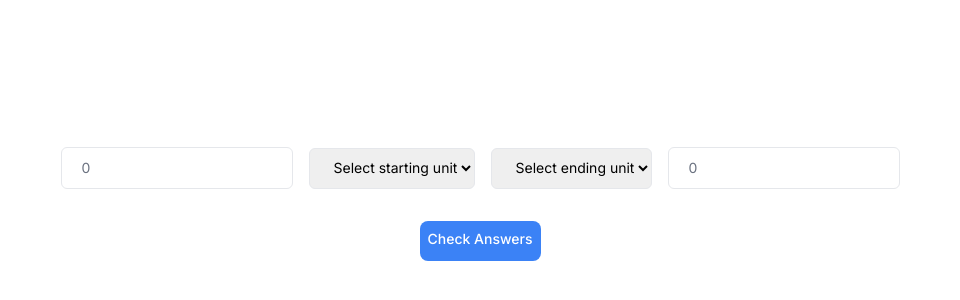
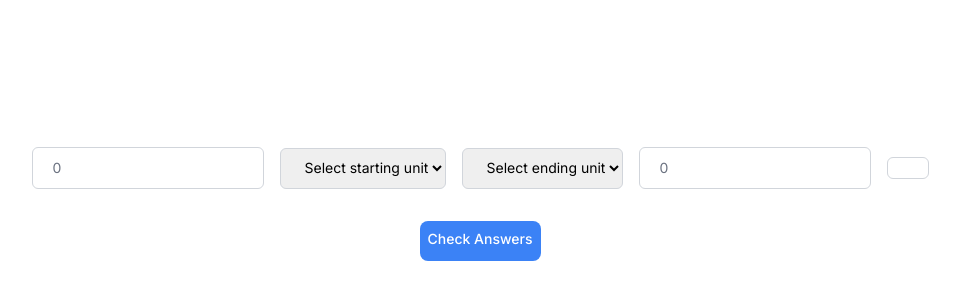
Before and after one commit to sjohnamson/unit-converter, a Next.js app: page / in a window 1280 px wide. Shown: the part 212-512 px from the top of the page, without its empty margins (160-1120 px from the left). Built offline with nearby package versions, Linux system fonts and the light colour scheme.

Commit message:
Refactor conditional rendering for Results filed

```diff
--- a/src/app/lib/converters.ts
+++ b/src/app/lib/converters.ts
@@ -1,4 +1,4 @@
-import { questionInputs, VolumeConversionFactors, TemperatureConversionFactors } from "./definitions";
+import { QuestionInputs, VolumeConversionFactors, TemperatureConversionFactors } from "./definitions";
 
 // const temperatureConversionFactors: TemperatureConversionFactors = {
 //     'Kelvin': {
@@ -68,7 +68,7 @@ const volumeConversionFactors: VolumeConversionFactors = {
       },
 };
 
-export function convertTemperature({ inputValue, startingUnit, endingUnit}: questionInputs) {
+export function convertTemperature({ inputValue, startingUnit, endingUnit}: QuestionInputs) {
     if (volumeConversionFactors[startingUnit] && volumeConversionFactors[startingUnit][endingUnit]) {
       return inputValue * volumeConversionFactors[startingUnit][endingUnit];
     } else {
@@ -76,7 +76,7 @@ export function convertTemperature({ inputValue, startingUnit, endingUnit}: ques
     }
   };
 
-  export function convertVolume({ inputValue, startingUnit, endingUnit}: questionInputs) {
+  export function convertVolume({ inputValue, startingUnit, endingUnit}: QuestionInputs) {
     if (volumeConversionFactors[startingUnit] && volumeConversionFactors[startingUnit][endingUnit]) {
       return inputValue * volumeConversionFactors[startingUnit][endingUnit];
     } else {
--- a/src/app/page.tsx
+++ b/src/app/page.tsx
@@ -2,6 +2,7 @@
 
 import Inputs from "./ui/worksheet/inputs";
 import Dropdowns from "./ui/worksheet/dropdowns";
+import Results from "./ui/worksheet/results";
 import { convertTemperature, convertVolume } from "./lib/converters";
 import { temperatures, volumes } from "./lib/units";
 import React, { useState } from "react";
@@ -13,7 +14,6 @@ export default function Home() {
     endingUnit: "",
     studentAnswer: 0,
   });
-  const [correctAnswer, setCorrectAnswer] = useState("");
   const [isCorrect, setIsCorrect] = useState(false);
   const [buttonClicked, setButtonClicked] = useState(false);
 
@@ -24,17 +24,19 @@ export default function Home() {
     }));
   };
 
-  const handleCheckButton = () => {
-    setButtonClicked(true);
+const handleCheckButton = () => {
+  setButtonClicked(true);
 
-    temperatures.includes(questionState.startingUnit)
-      ? setCorrectAnswer(convertTemperature(questionState).toFixed(1))
-      : setCorrectAnswer(convertVolume(questionState).toFixed(1));
+  let answer;
+  if (temperatures.includes(questionState.startingUnit)) {
+    answer = convertTemperature(questionState).toFixed(1);
+  } else {
+    answer = convertVolume(questionState).toFixed(1);
+  }
 
-    correctAnswer === questionState.studentAnswer.toFixed(1)
-      ? setIsCorrect(true)
-      : setIsCorrect(false);
-  };
+  const isAnswerCorrect = answer === questionState.studentAnswer.toFixed(1);
+  setIsCorrect(isAnswerCorrect);
+};
 
   return (
     <main className="flex flex-col min-h-screen items-center justify-center p-4 md:p-24">
@@ -72,18 +74,12 @@ export default function Home() {
           value={questionState.studentAnswer}
           onChange={handleInputChange}
         />
+{/* result is displayed after "check answers" button is clicked */}
+        <Results
+          isCorrect={isCorrect}
+          buttonClicked={buttonClicked}
+        />
 
-        {buttonClicked && (
-          isCorrect ? (
-          <div className="peer block w-90 rounded-md border border-gray-200 py-[10px] pl-5 pr-5 text-sm outline-2 placeholder:text-gray-500">
-            correct
-          </div>
-        ) : (
-          <div className="peer block w-90 rounded-md border border-gray-200 py-[10px] pl-5 pr-5 text-sm outline-2 placeholder:text-gray-500">
-            incorrect
-          </div>
-        )
-        )}
       </div>
       <div className="mt-5 flex gap-2 md:mt-8 md:gap-4">
         <button
--- a/src/app/ui/worksheet/dropdowns.tsx
+++ b/src/app/ui/worksheet/dropdowns.tsx
@@ -11,7 +11,7 @@ return(
     {label}
 </label>
 <select
-  className="peer block w-90 rounded-md border border-gray-200 py-[10px] pl-5 text-sm outline-2 placeholder:text-gray-500"
+  className="peer block w-90 rounded-md border border-gray-300 py-[10px] pl-5 text-sm outline-2 placeholder:text-gray-500"
   value={value}
   onChange={handleChange}
 >
--- a/src/app/ui/worksheet/inputs.tsx
+++ b/src/app/ui/worksheet/inputs.tsx
@@ -13,7 +13,7 @@ return(
     {label}
 </label>
 <input
-  className="peer block w-90 rounded-md border border-gray-200 py-[10px] pl-5 text-sm outline-2 placeholder:text-gray-500"
+  className="peer block w-90 rounded-md border border-gray-300 py-[10px] pl-5 text-sm outline-2 placeholder:text-gray-500"
   placeholder={placeholder}
   onChange={handleChange}
 />
--- /dev/null
+++ b/src/app/ui/worksheet/results.tsx
@@ -0,0 +1,21 @@
+import { ResultsProps } from "@/app/lib/definitions";
+
+const Results: React.FC<ResultsProps> = ({isCorrect, buttonClicked}) => {
+    const getResultDiv = (text: string, border: string, color: string) => (
+        <div className={`peer block w-90 rounded-md border ${border} ${color} py-[10px] pl-5 pr-5 text-sm outline-2 placeholder:text-gray-500`}>
+          {text}
+        </div>
+      );
+
+      const resultContent = buttonClicked ? (
+        isCorrect ? getResultDiv("correct", "border-green-600", "text-green-600") : getResultDiv("incorrect", "border-red-500", "text-red-500")
+      ) : getResultDiv("", "border-gray-300", "text-gray-300");
+
+      return (
+        <div>
+            {resultContent}
+        </div>
+    );
+};
+
+export default Results
```
Also changed, not shown: src/app/lib/definitions.ts (+6 -1 lines).
